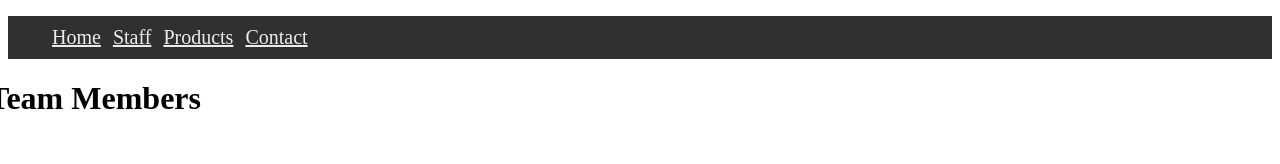
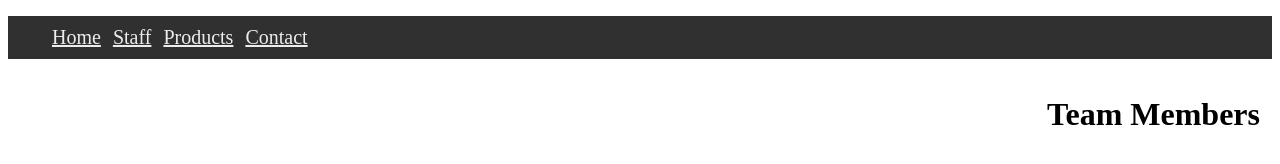
Before and after one commit to NateSandula/NateSandula.github.io, a plain HTML site: page TeamPage.html in a window 1280 px wide. Drawn offline with Linux system fonts and the light colour scheme.

Commit message:
Update TeamPage.html

```diff
--- a/TeamPage.html
+++ b/TeamPage.html
@@ -27,6 +27,6 @@
       <li><a href = #Products>Products</a></li>
       <li><a href = #Contact>Contact</a></li>
     </ul>
-    <h1 style  = "font-size: 200%; position: relative; right: 20px;" >Team Members</h1>
+    <h1 style  = "font-size: 200%; position: absolute; right: 20px;" >Team Members</h1>
   </body>
 </html>
```
